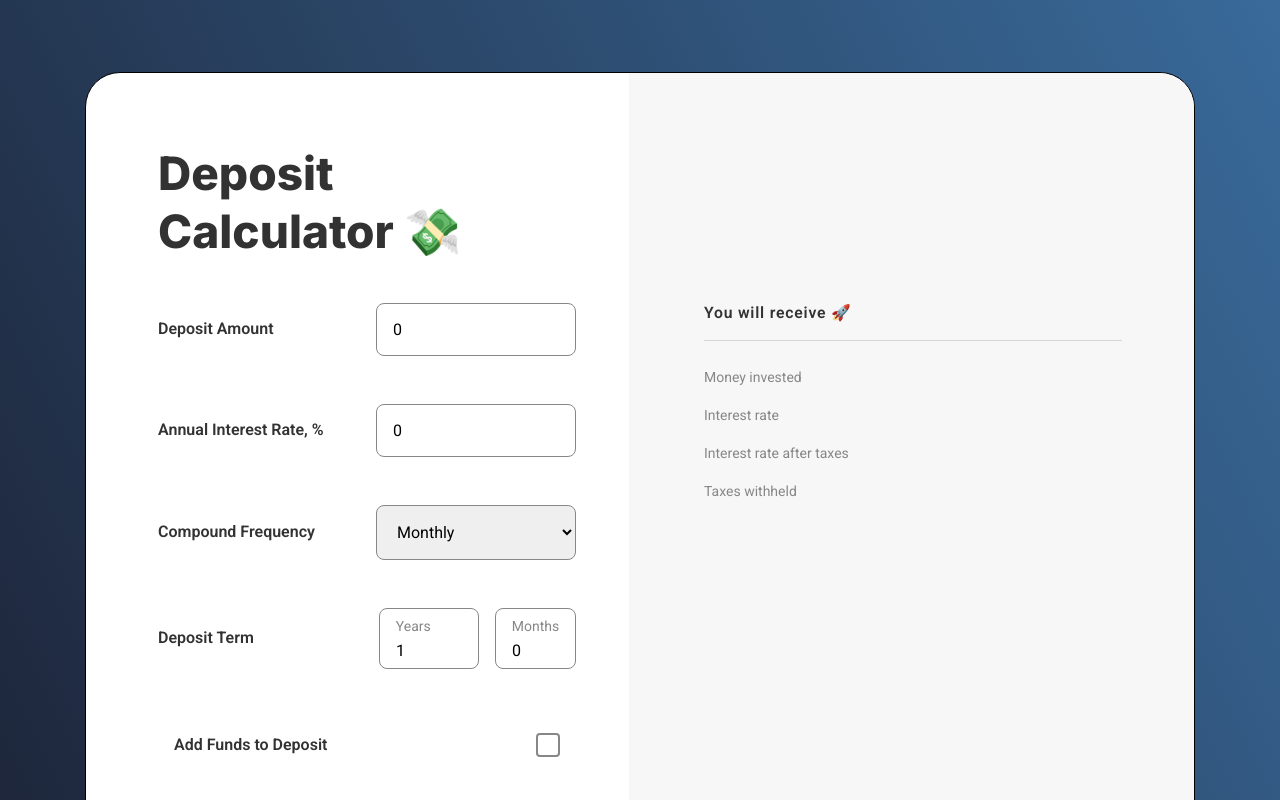
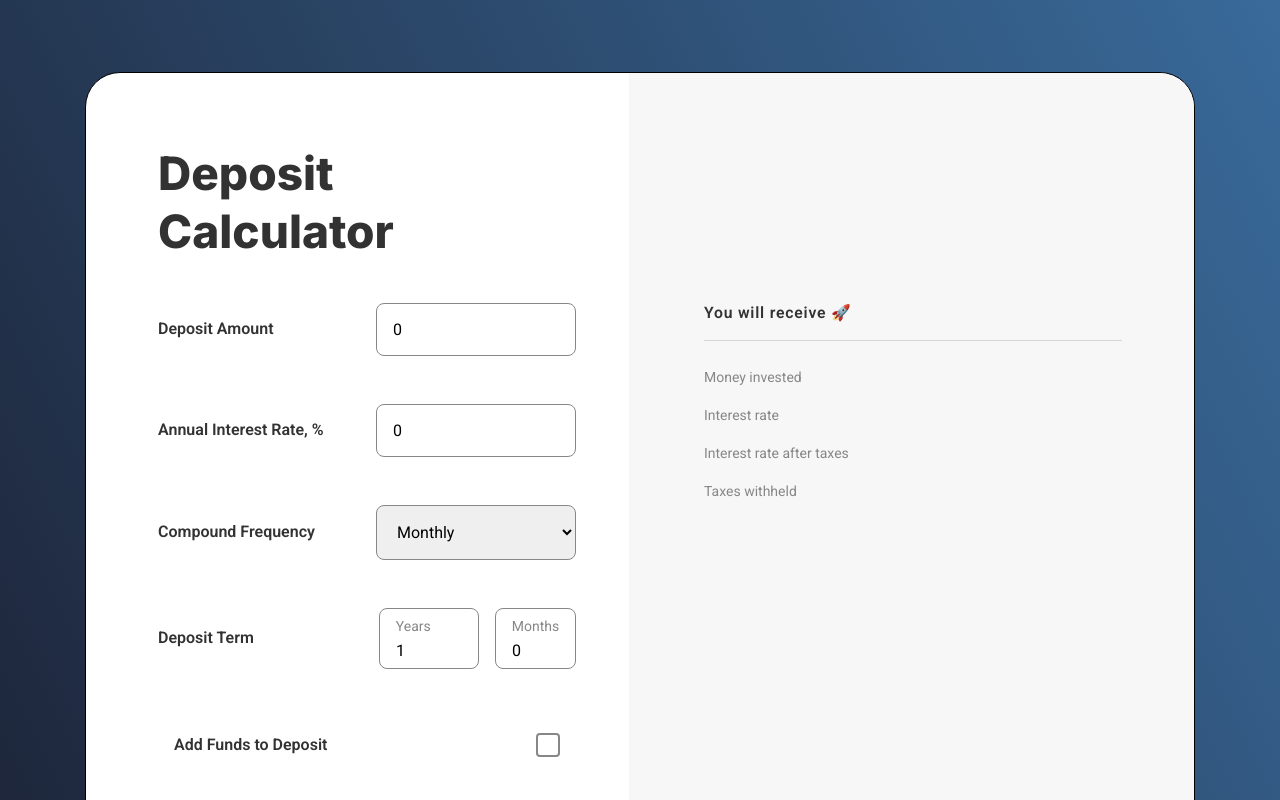
Before and after one commit to Smaaihllaamss/Calculators-converters, a plain HTML site: page index.html in a window 1280 px wide. Shown: the top 800 px of the page. Drawn offline with Linux system fonts and the light colour scheme.

Commit message:
Changed h2 in index.html

```diff
--- a/index.html
+++ b/index.html
@@ -16,7 +16,7 @@
           <form class="deposit-calc__grid" name="depositCalc" id="depositCalc">
             <div class="deposit-calc__grid-title">
               <h2 class="deposit-calc__title section-title title">
-                Deposit Calculator 💸
+                Deposit Calculator
               </h2>
             </div>
             <div class="deposit-calc__grid-form">
```
